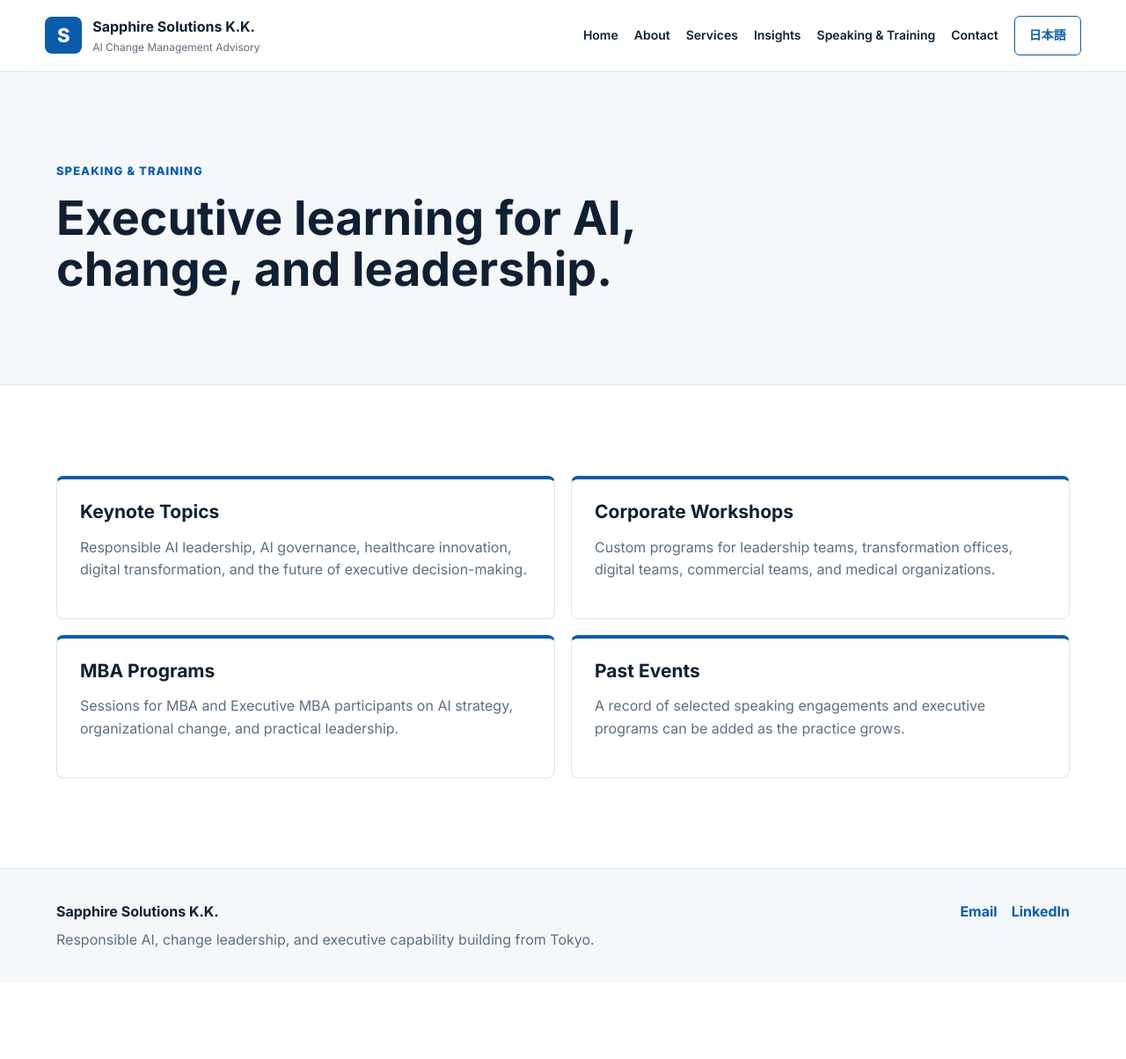
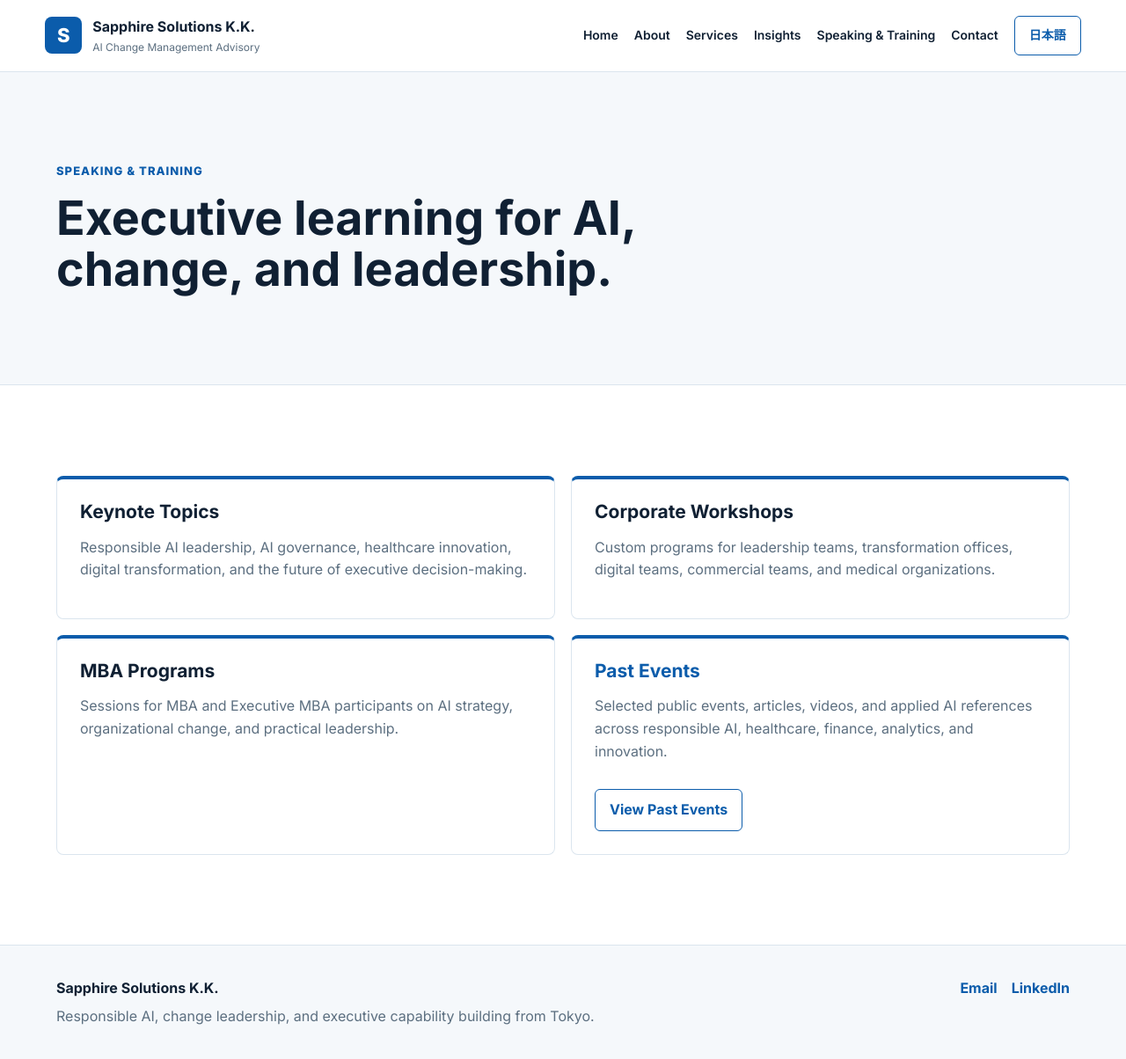
Before and after one commit to peng-haiyang/SapphireSolutionsKK, a Jekyll site: the page built from speaking/index.md, in a window 1280 px wide and 1204 px high. Shown: the whole window at 88% size. Built offline with Jekyll 4.4.1, drawn with Linux system fonts in a browser that asks for light colours.

Commit message:
Link speaking page to past events

```diff
--- a/speaking/index.md
+++ b/speaking/index.md
@@ -13,6 +13,6 @@ description: Keynotes, corporate workshops, MBA programs, and executive educatio
     <div class="card accent"><h3 data-i18n-en="Keynote Topics" data-i18n-ja="基調講演テーマ">Keynote Topics</h3><p data-i18n-en="Responsible AI leadership, AI governance, healthcare innovation, digital transformation, and the future of executive decision-making." data-i18n-ja="責任あるAIリーダーシップ、AIガバナンス、ヘルスケアイノベーション、デジタル変革、経営意思決定の未来。">Responsible AI leadership, AI governance, healthcare innovation, digital transformation, and the future of executive decision-making.</p></div>
     <div class="card accent"><h3 data-i18n-en="Corporate Workshops" data-i18n-ja="企業ワークショップ">Corporate Workshops</h3><p data-i18n-en="Custom programs for leadership teams, transformation offices, digital teams, commercial teams, and medical organizations." data-i18n-ja="経営チーム、変革推進部門、デジタル部門、営業部門、医療関連組織向けのカスタムプログラム。">Custom programs for leadership teams, transformation offices, digital teams, commercial teams, and medical organizations.</p></div>
     <div class="card accent"><h3 data-i18n-en="MBA Programs" data-i18n-ja="MBAプログラム">MBA Programs</h3><p data-i18n-en="Sessions for MBA and Executive MBA participants on AI strategy, organizational change, and practical leadership." data-i18n-ja="MBAおよびExecutive MBA参加者向けに、AI戦略、組織変革、実践的リーダーシップを扱います。">Sessions for MBA and Executive MBA participants on AI strategy, organizational change, and practical leadership.</p></div>
-    <div class="card accent"><h3 data-i18n-en="Past Events" data-i18n-ja="過去イベント">Past Events</h3><p data-i18n-en="A record of selected speaking engagements and executive programs can be added as the practice grows." data-i18n-ja="講演実績や経営層向けプログラムの記録は、今後の活動に合わせて追加できます。">A record of selected speaking engagements and executive programs can be added as the practice grows.</p></div>
+    <div class="card accent"><h3><a href="{{ '/past-events/' | relative_url }}" data-i18n-en="Past Events" data-i18n-ja="過去イベント">Past Events</a></h3><p data-i18n-en="Selected public events, articles, videos, and applied AI references across responsible AI, healthcare, finance, analytics, and innovation." data-i18n-ja="責任あるAI、ヘルスケア、金融、アナリティクス、イノベーションに関する公開イベント、記事、動画、応用AI事例を掲載しています。">Selected public events, articles, videos, and applied AI references across responsible AI, healthcare, finance, analytics, and innovation.</p><div class="action-row"><a class="button secondary" href="{{ '/past-events/' | relative_url }}" data-i18n-en="View Past Events" data-i18n-ja="過去イベントを見る">View Past Events</a></div></div>
   </div>
 </section>
```
